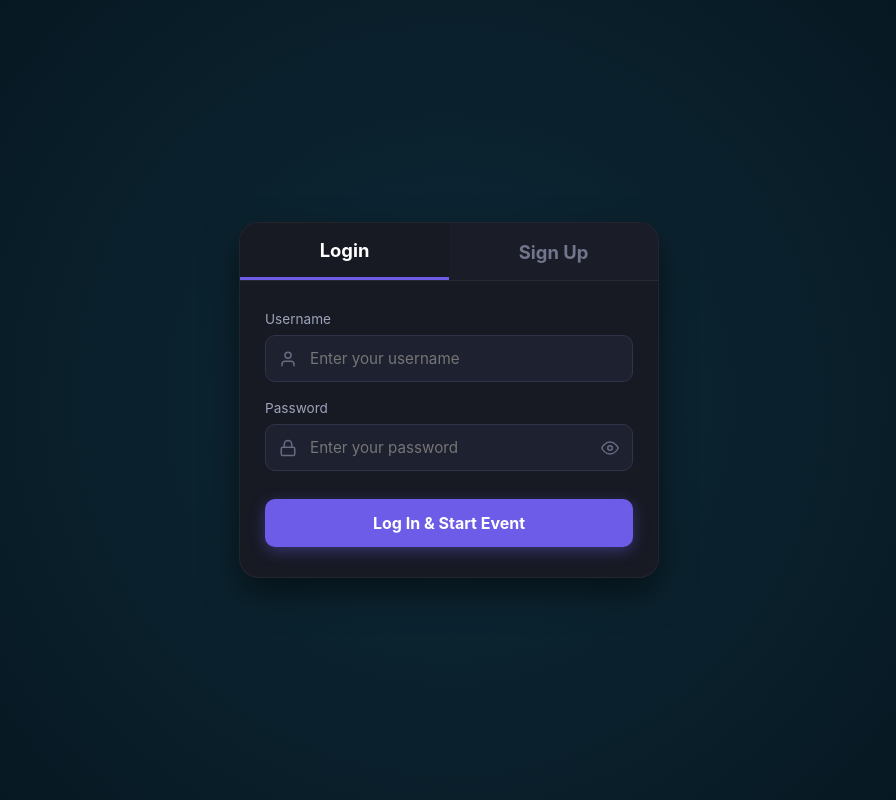
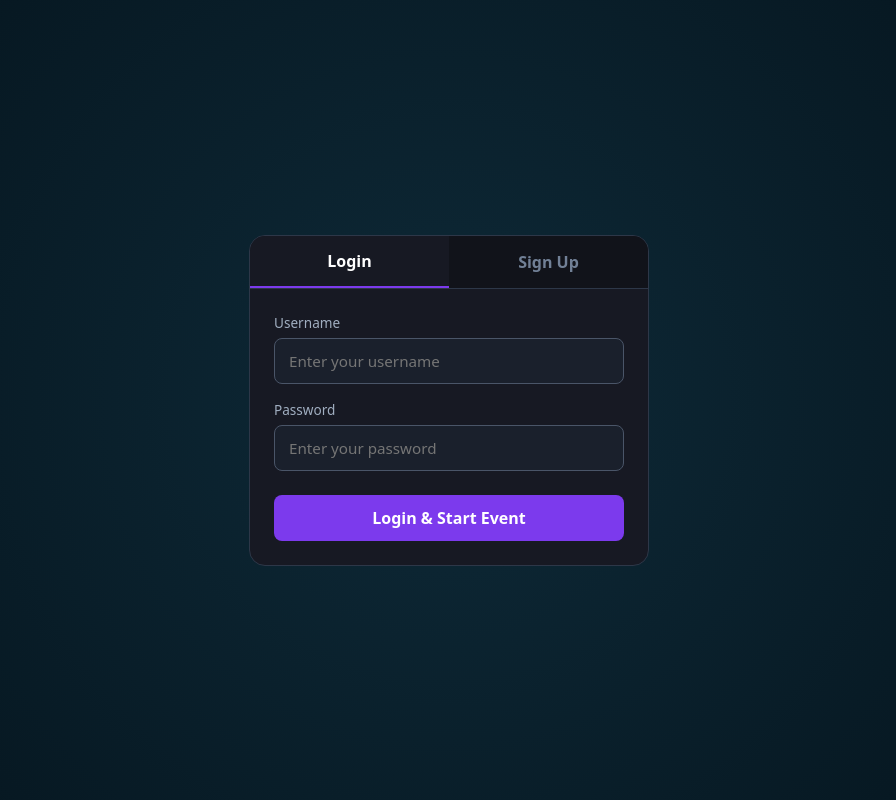
Before and after one commit to Anmol-Gupta2007/Cyber-Hunt-Participant-Frontend, a plain HTML site: page login.html in a window 1280 px wide. Both pictures are taken after a click on the button "Login". Shown: the whole page, without its empty margins (191-1087 px from the left). Drawn offline with Linux system fonts and the light colour scheme.

Commit message:
Refactor login.html for improved styling and structure

```diff
--- a/login.html
+++ b/login.html
@@ -3,13 +3,13 @@
 <head>
   <meta charset="UTF-8" />
   <meta name="viewport" content="width=device-width, initial-scale=1.0" />
-  <title>Cyber Hunt - Auth</title>
+  <title>Auth Modal</title>
   <style>
     * {
       margin: 0;
       padding: 0;
       box-sizing: border-box;
-      font-family: -apple-system, BlinkMacSystemFont, "Segoe UI", Roboto, Oxygen, Ubuntu, Cantarell, sans-serif;
+      font-family: system-ui, -apple-system, sans-serif;
     }
 
     body {
@@ -23,325 +23,230 @@
 
     .card {
       background-color: #171923;
-      border-radius: 20px;
+      border-radius: 16px;
       width: 100%;
-      max-width: 420px;
-      box-shadow: 0 15px 35px rgba(0, 0, 0, 0.5);
+      max-width: 400px;
+      border: 1px solid #2d3748;
       overflow: hidden;
-      border: 1px solid rgba(255, 255, 255, 0.05);
     }
 
-    /* Tabs Header */
     .tab-header {
       display: flex;
-      background-color: #1a1c27;
-      border-bottom: 1px solid rgba(255, 255, 255, 0.06);
+      border-bottom: 1px solid #2d3748;
     }
 
     .tab-btn {
       flex: 1;
-      padding: 16px;
+      padding: 14px;
+      background: #11131a;
       border: none;
-      background: transparent;
-      color: #71768c;
-      font-size: 1.15rem;
-      font-weight: 700;
+      color: #718096;
+      font-size: 1rem;
+      font-weight: 600;
       cursor: pointer;
-      transition: all 0.2s ease;
     }
 
     .tab-btn.active {
-      background-color: #171923;
-      color: #ffffff;
-      border-bottom: 3px solid #6c5ce7;
+      background: #171923;
+      color: #fff;
+      border-bottom: 2px solid #7c3aed;
     }
 
-    /* Form Container */
     .form-container {
-      padding: 30px 25px;
+      padding: 24px;
     }
 
     .form-group {
-      margin-bottom: 18px;
-      position: relative;
+      margin-bottom: 16px;
     }
 
-    .form-label {
+    label {
       display: block;
-      color: #9da3ba;
+      color: #a0aec0;
       font-size: 0.85rem;
-      margin-bottom: 8px;
+      margin-bottom: 6px;
     }
 
     .input-wrap {
       position: relative;
-      display: flex;
-      align-items: center;
     }
 
-    .input-wrap svg.icon-left {
-      position: absolute;
-      left: 14px;
-      width: 18px;
-      height: 18px;
-      stroke: #666c82;
-      fill: none;
-      stroke-width: 2;
-      stroke-linecap: round;
-      stroke-linejoin: round;
-      pointer-events: none;
+    input {
+      width: 100%;
+      padding: 12px 14px;
+      background: #1a202c;
+      border: 1px solid #4a5568;
+      border-radius: 8px;
+      color: #fff;
+      outline: none;
+      font-size: 0.95rem;
     }
 
-    .input-wrap svg.icon-right {
-      position: absolute;
-      right: 14px;
-      width: 18px;
-      height: 18px;
-      stroke: #666c82;
-      fill: none;
-      stroke-width: 2;
-      stroke-linecap: round;
-      stroke-linejoin: round;
-      cursor: pointer;
-      transition: stroke 0.2s;
+    input:focus {
+      border-color: #7c3aed;
     }
 
-    .input-wrap svg.icon-right:hover {
-      stroke: #a29bfe;
+    /* Red outline and red line error */
+    input.error-border {
+      border-color: #e53e3e !important;
     }
 
-    input[type="text"],
-    input[type="password"] {
-      width: 100%;
-      padding: 13px 40px 13px 44px;
-      background: #1e212f;
-      border: 1px solid #2f344a;
-      border-radius: 10px;
-      color: #f1f2f6;
-      font-size: 0.95rem;
-      outline: none;
-      transition: border-color 0.2s;
+    .error-text {
+      display: none;
+      color: #e53e3e;
+      font-size: 0.8rem;
+      margin-top: 5px;
     }
 
-    input[type="text"]:focus,
-    input[type="password"]:focus {
-      border-color: #6c5ce7;
-    }
-
-    /* Error state for username */
-    input.error {
-      border-color: #ff4757 !important;
-    }
-
-    .error-msg {
-      display: none;
-      color: #ff4757;
-      font-size: 0.8rem;
-      margin-top: 6px;
-      padding-left: 4px;
-    }
-
-    .error-msg.visible {
+    .error-text.show {
       display: block;
     }
 
-    /* Submit Button */
     .submit-btn {
       width: 100%;
-      margin-top: 10px;
-      padding: 14px;
-      background: #6c5ce7;
-      color: #ffffff;
+      padding: 12px;
+      background: #7c3aed;
+      color: #fff;
       border: none;
-      border-radius: 10px;
+      border-radius: 8px;
       font-size: 1rem;
-      font-weight: 700;
+      font-weight: 600;
       cursor: pointer;
-      box-shadow: 0 4px 15px rgba(108, 92, 231, 0.4);
-      transition: background 0.2s, transform 0.1s;
+      margin-top: 8px;
     }
 
-    .submit-btn:hover {
-      background: #5b4cdb;
-    }
-
-    .submit-btn:active {
-      transform: scale(0.98);
+    .submit-btn:disabled {
+      opacity: 0.5;
+      cursor: not-allowed;
     }
   </style>
 </head>
 <body>
 
   <div class="card">
-    <!-- Header Tabs -->
     <div class="tab-header">
-      <button class="tab-btn" id="loginTabBtn" onclick="switchMode('login')">Login</button>
-      <button class="tab-btn active" id="signUpTabBtn" onclick="switchMode('signup')">Sign Up</button>
+      <button class="tab-btn" id="loginTab">Login</button>
+      <button class="tab-btn active" id="signUpTab">Sign Up</button>
     </div>
 
-    <!-- Forms -->
     <div class="form-container">
-      <form id="authForm" onsubmit="handleSubmit(event)">
-        <!-- Username Field -->
+      <form id="authForm">
         <div class="form-group">
-          <label class="form-label">Username</label>
+          <label>Username</label>
           <div class="input-wrap">
-            <svg class="icon-left" viewBox="0 0 24 24">
-              <path d="M20 21v-2a4 4 0 0 0-4-4H8a4 4 0 0 0-4 4v2"></path>
-              <circle cx="12" cy="7" r="4"></circle>
-            </svg>
-            <input
-              type="text"
-              id="usernameInput"
-              placeholder="Enter your username"
-              autocomplete="off"
-              required
-            />
+            <input type="text" id="username" placeholder="Enter your username" autocomplete="off" required />
           </div>
-          <!-- Red error message -->
-          <div class="error-msg" id="usernameError">Username already exists.</div>
+          <div class="error-text" id="usernameError">Username already exists.</div>
         </div>
 
-        <!-- Password Field -->
         <div class="form-group">
-          <label class="form-label">Password</label>
+          <label>Password</label>
           <div class="input-wrap">
-            <svg class="icon-left" viewBox="0 0 24 24">
-              <rect x="3" y="11" width="18" height="11" rx="2" ry="2"></rect>
-              <path d="M7 11V7a5 5 0 0 1 10 0v4"></path>
-            </svg>
-            <input
-              type="password"
-              id="passwordInput"
-              placeholder="Enter your password"
-              required
-            />
-            <svg class="icon-right" onclick="togglePassword('passwordInput')" viewBox="0 0 24 24">
-              <path d="M1 12s4-8 11-8 11 8 11 8-4 8-11 8-11-8-11-8z"></path>
-              <circle cx="12" cy="12" r="3"></circle>
-            </svg>
+            <input type="password" id="password" placeholder="Enter your password" required />
           </div>
         </div>
 
-        <!-- Confirm Password Field (Sign Up Only) -->
-        <div class="form-group" id="confirmPasswordGroup">
-          <label class="form-label">Confirm Password</label>
+        <div class="form-group" id="confirmPassGroup">
+          <label>Confirm Password</label>
           <div class="input-wrap">
-            <svg class="icon-left" viewBox="0 0 24 24">
-              <rect x="3" y="11" width="18" height="11" rx="2" ry="2"></rect>
-              <path d="M7 11V7a5 5 0 0 1 10 0v4"></path>
-            </svg>
-            <input
-              type="password"
-              id="confirmPasswordInput"
-              placeholder="Re-enter your password"
-            />
-            <svg class="icon-right" onclick="togglePassword('confirmPasswordInput')" viewBox="0 0 24 24">
-              <path d="M1 12s4-8 11-8 11 8 11 8-4 8-11 8-11-8-11-8z"></path>
-              <circle cx="12" cy="12" r="3"></circle>
-            </svg>
+            <input type="password" id="confirmPassword" placeholder="Re-enter your password" required />
           </div>
         </div>
 
-        <!-- Action Button -->
-        <button type="submit" class="submit-btn" id="submitBtn">
-          Register & Start Event
-        </button>
+        <button type="submit" class="submit-btn" id="submitBtn">Sign Up & Start Event</button>
       </form>
     </div>
   </div>
 
   <script>
-    let currentMode = 'signup';
+    // Pull saved users from browser memory, or start with default demo usernames
+    let users = JSON.parse(localStorage.getItem('cyber_users')) || ['admin', 'testuser'];
 
-    // Mock existing database of usernames
-    const existingUsers = new Set(['admin', 'player1', 'cybergod', 'testuser']);
+    let mode = 'signup';
 
-    const usernameInput = document.getElementById('usernameInput');
+    const loginTab = document.getElementById('loginTab');
+    const signUpTab = document.getElementById('signUpTab');
+    const confirmGroup = document.getElementById('confirmPassGroup');
+    const confirmInput = document.getElementById('confirmPassword');
+    const usernameInput = document.getElementById('username');
+    const passwordInput = document.getElementById('password');
     const usernameError = document.getElementById('usernameError');
-    const confirmGroup = document.getElementById('confirmPasswordGroup');
-    const confirmPasswordInput = document.getElementById('confirmPasswordInput');
     const submitBtn = document.getElementById('submitBtn');
-    const loginTab = document.getElementById('loginTabBtn');
-    const signUpTab = document.getElementById('signUpTabBtn');
+    const form = document.getElementById('authForm');
 
-    // Switch between Login and Sign Up tabs
-    function switchMode(mode) {
-      currentMode = mode;
+    // Tab switcher
+    loginTab.onclick = () => setMode('login');
+    signUpTab.onclick = () => setMode('signup');
+
+    function setMode(newMode) {
+      mode = newMode;
       clearError();
-
       if (mode === 'signup') {
         signUpTab.classList.add('active');
         loginTab.classList.remove('active');
         confirmGroup.style.display = 'block';
-        confirmPasswordInput.setAttribute('required', 'required');
-        submitBtn.textContent = 'Register & Start Event';
+        confirmInput.required = true;
+        submitBtn.textContent = 'Sign Up & Start Event';
+        checkUsernameUnique();
       } else {
         loginTab.classList.add('active');
         signUpTab.classList.remove('active');
         confirmGroup.style.display = 'none';
-        confirmPasswordInput.removeAttribute('required');
-        submitBtn.textContent = 'Log In & Start Event';
+        confirmInput.required = false;
+        submitBtn.textContent = 'Login & Start Event';
       }
     }
 
-    // Toggle password visibility
-    function togglePassword(inputId) {
-      const field = document.getElementById(inputId);
-      field.type = field.type === 'password' ? 'text' : 'password';
-    }
+    // Check unique username in real-time
+    usernameInput.addEventListener('input', checkUsernameUnique);
 
-    // Real-time check if username already exists during signup
-    usernameInput.addEventListener('input', () => {
-      const val = usernameInput.value.trim().toLowerCase();
-      if (currentMode === 'signup' && existingUsers.has(val)) {
-        showError('Username already exists.');
+    function checkUsernameUnique() {
+      const enteredName = usernameInput.value.trim().toLowerCase();
+
+      if (mode === 'signup' && enteredName && users.includes(enteredName)) {
+        usernameInput.classList.add('error-border');
+        usernameError.classList.add('show');
+        submitBtn.disabled = true;
+        return false;
       } else {
         clearError();
+        return true;
       }
-    });
-
-    function showError(msg) {
-      usernameInput.classList.add('error');
-      usernameError.textContent = msg;
-      usernameError.classList.add('visible');
     }
 
     function clearError() {
-      usernameInput.classList.remove('error');
-      usernameError.classList.remove('visible');
+      usernameInput.classList.remove('error-border');
+      usernameError.classList.remove('show');
+      submitBtn.disabled = false;
     }
 
-    // Handle form submission
-    function handleSubmit(e) {
+    // Form submit
+    form.addEventListener('submit', (e) => {
       e.preventDefault();
-      const username = usernameInput.value.trim().toLowerCase();
-      const password = document.getElementById('passwordInput').value;
+      const user = usernameInput.value.trim().toLowerCase();
+      const pass = passwordInput.value;
 
-      if (currentMode === 'signup') {
-        if (existingUsers.has(username)) {
-          showError('Username already exists.');
+      if (mode === 'signup') {
+        if (!checkUsernameUnique()) return;
+
+        if (pass !== confirmInput.value) {
+          alert('Passwords do not match');
           return;
         }
 
-        const confirmPassword = confirmPasswordInput.value;
-        if (password !== confirmPassword) {
-          alert('Passwords do not match!');
+        // Save new user
+        users.push(user);
+        localStorage.setItem('cyber_users', JSON.stringify(users));
+        alert('Account created successfully! You can now log in.');
+        setMode('login');
+      } else {
+        if (!users.includes(user)) {
+          alert('User not found. Please Sign Up first.');
           return;
         }
-
-        // Save username to unique store
-        existingUsers.add(username);
-        alert(`Registered successfully as "${username}"!`);
-      } else {
-        // Login Flow
-        if (!existingUsers.has(username)) {
-          alert('User not found. Please register first.');
-          return;
-        }
-        alert(`Welcome back, ${username}!`);
+        alert('Logged in successfully!');
       }
-    }
+    });
   </script>
 </body>
 </html>
```
